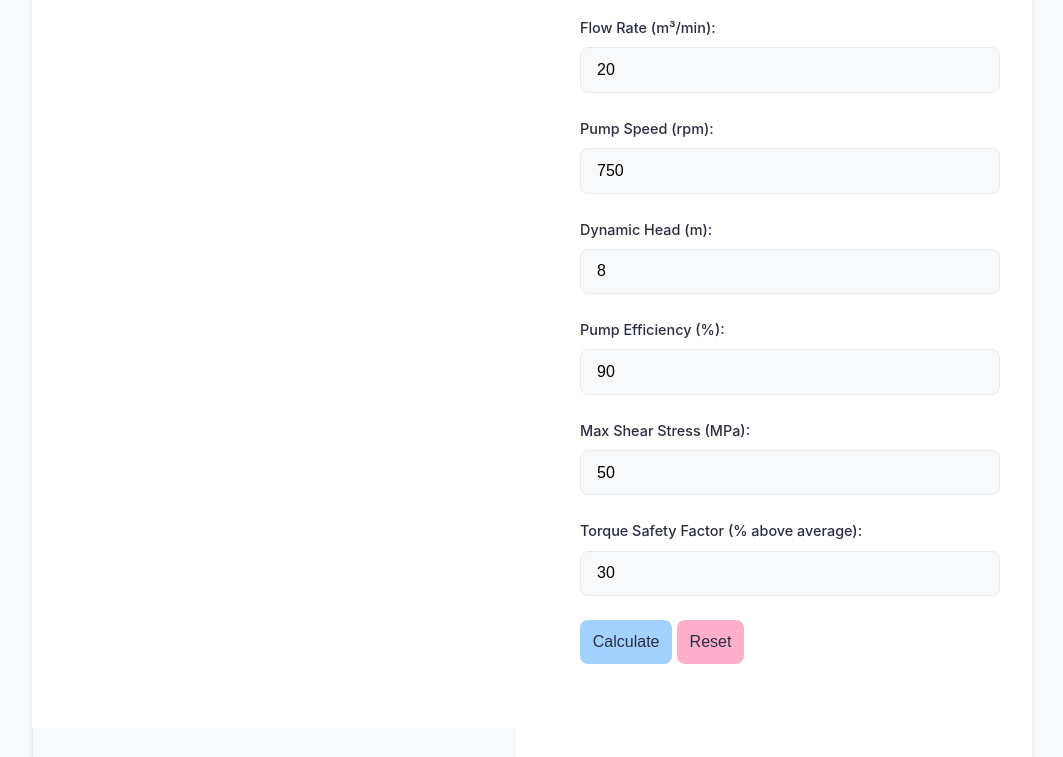
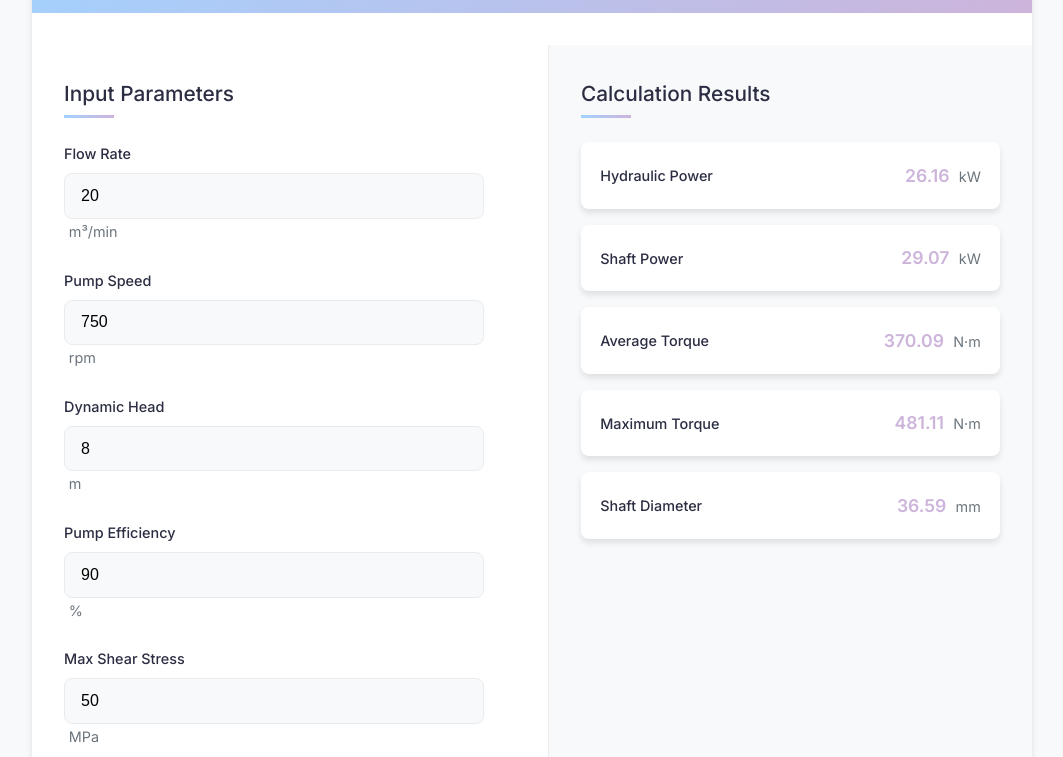
Before and after one commit to rar-aj/pump-calculator, a plain HTML site: page index.html in a window 1280 px wide. Shown: the part 113-870 px from the top of the page, without its empty margins (108-1171 px from the left). Drawn offline with Linux system fonts and the light colour scheme.

Commit message:
Update index.html

```diff
--- a/index.html
+++ b/index.html
@@ -5,74 +5,100 @@
     <meta name="viewport" content="width=device-width, initial-scale=1.0">
     <title>Pump Power & Shaft Calculator</title>
     <link rel="stylesheet" href="style.css">
+    <link href="https://fonts.googleapis.com/css2?family=Inter:wght@400;500;600&display=swap" rel="stylesheet">
 </head>
 <body>
     <div class="calculator">
-        <h1>Binary Vapour Cycle Pump Calculator</h1>
+        <div class="header">
+            <h1>Binary Vapour Cycle Pump Calculator</h1>
+        </div>
 
         <div class="input-section">
             <h2>Input Parameters</h2>
 
             <div class="input-group">
-                <label for="flow-rate">Flow Rate (m³/min):</label>
+                <label for="flow-rate">Flow Rate</label>
                 <input type="number" id="flow-rate" value="20" step="0.1">
+                <span class="unit">m³/min</span>
             </div>
 
             <div class="input-group">
-                <label for="rpm">Pump Speed (rpm):</label>
+                <label for="rpm">Pump Speed</label>
                 <input type="number" id="rpm" value="750" step="1">
+                <span class="unit">rpm</span>
             </div>
 
             <div class="input-group">
-                <label for="head">Dynamic Head (m):</label>
+                <label for="head">Dynamic Head</label>
                 <input type="number" id="head" value="8" step="0.1">
+                <span class="unit">m</span>
             </div>
 
             <div class="input-group">
-                <label for="efficiency">Pump Efficiency (%):</label>
+                <label for="efficiency">Pump Efficiency</label>
                 <input type="number" id="efficiency" value="90" step="1">
+                <span class="unit">%</span>
             </div>
 
             <div class="input-group">
-                <label for="stress">Max Shear Stress (MPa):</label>
+                <label for="stress">Max Shear Stress</label>
                 <input type="number" id="stress" value="50" step="1">
+                <span class="unit">MPa</span>
             </div>
 
             <div class="input-group">
-                <label for="torque-factor">Torque Safety Factor (% above average):</label>
+                <label for="torque-factor">Torque Safety Factor</label>
                 <input type="number" id="torque-factor" value="30" step="1">
+                <span class="unit">%</span>
             </div>
 
-            <button id="calculate-btn">Calculate</button>
-            <button id="reset-btn">Reset</button>
+            <div class="button-group">
+                <button id="calculate-btn">Calculate</button>
+                <button id="reset-btn">Reset</button>
+            </div>
         </div>
 
         <div class="results-section">
-            <h2>Results</h2>
+            <h2>Calculation Results</h2>
 
             <div class="result-group">
-                <label>Hydraulic Power:</label>
-                <span id="hyd-power">0</span> kW
+                <label>Hydraulic Power</label>
+                <div>
+                    <span id="hyd-power" class="result-value">0</span>
+                    <span class="unit">kW</span>
+                </div>
             </div>
 
             <div class="result-group">
-                <label>Shaft Power:</label>
-                <span id="shaft-power">0</span> kW
+                <label>Shaft Power</label>
+                <div>
+                    <span id="shaft-power" class="result-value">0</span>
+                    <span class="unit">kW</span>
+                </div>
             </div>
 
             <div class="result-group">
-                <label>Average Torque:</label>
-                <span id="avg-torque">0</span> N·m
+                <label>Average Torque</label>
+                <div>
+                    <span id="avg-torque" class="result-value">0</span>
+                    <span class="unit">N·m</span>
+                </div>
             </div>
 
             <div class="result-group">
-                <label>Maximum Torque:</label>
-                <span id="max-torque">0</span> N·m
+                <label>Maximum Torque</label>
+                <div>
+                    <span id="max-torque" class="result-value">0</span>
+                    <span class="unit">N·m</span>
+                </div>
             </div>
 
             <div class="result-group">
-                <label>Shaft Diameter:</label>
-                <span id="shaft-diameter">0</span> mm
+                <label>Shaft Diameter</label>
+                <div>
+                    <span id="shaft-diameter" class="result-value">0</span>
+                    <span class="unit">mm</span>
+                </div>
             </div>
         </div>
     </div>
```
